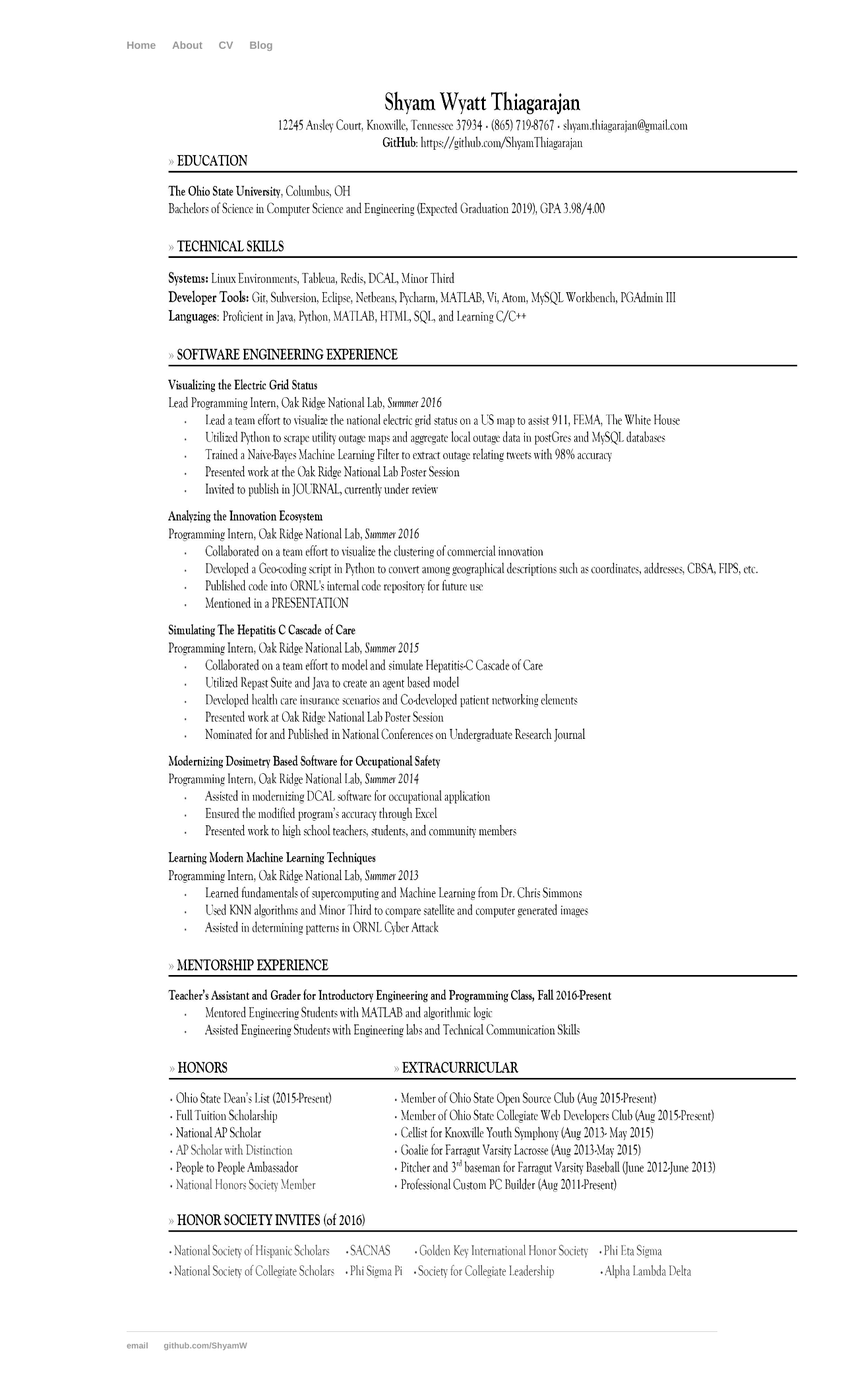
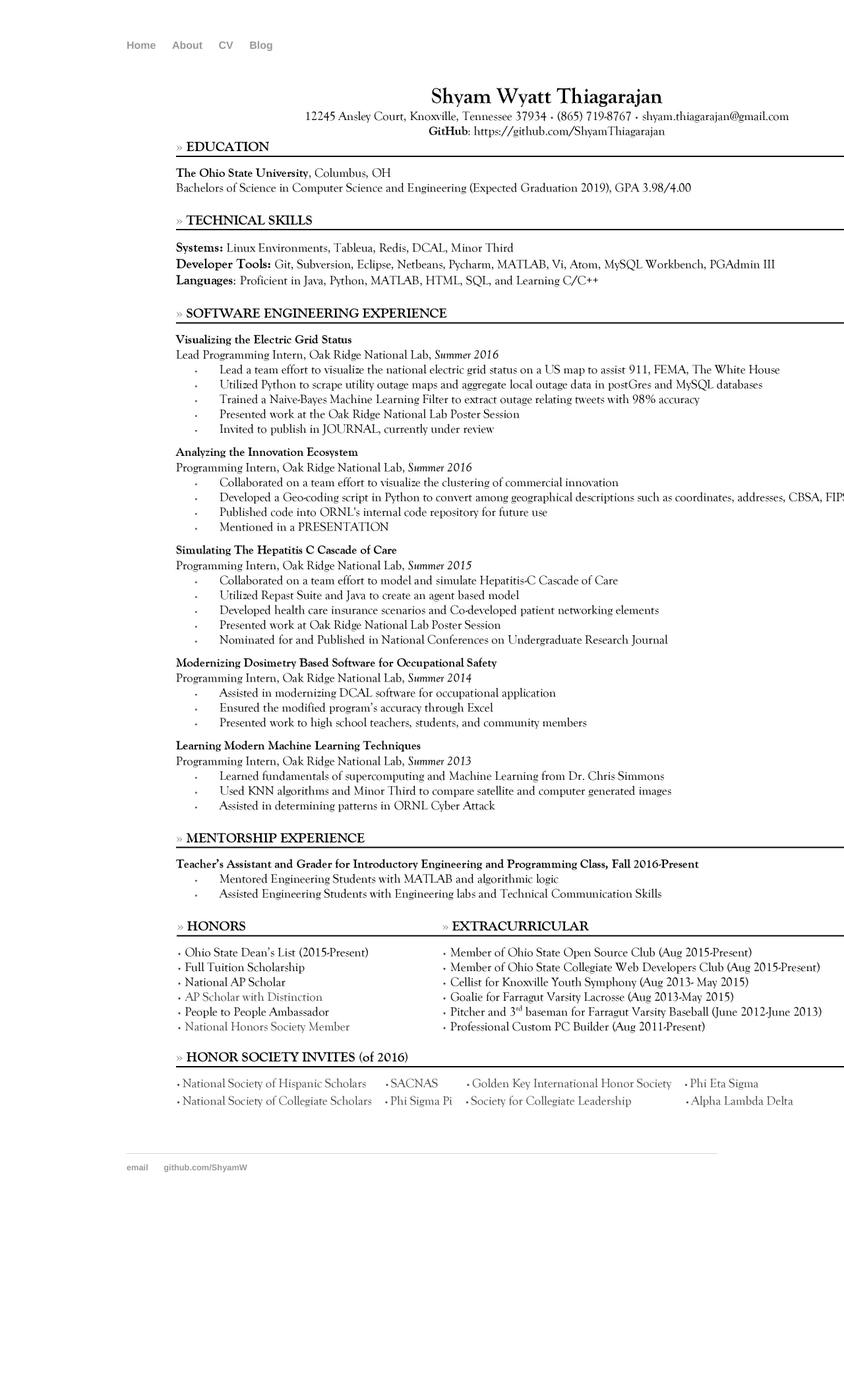
Before and after one commit to ShyamW/ShyamW.github.io, a Jekyll site: the page built from cv/index.html, in a window 1280 px wide. Shown: the whole page at 66% size. Built offline with Jekyll 4.4.1, drawn with Linux system fonts in a browser that asks for light colours; after the commit the page ends 1837 px from its top, so only the background shows below that.

Commit message:
Update index.html

```diff
--- a/cv/index.html
+++ b/cv/index.html
@@ -3,5 +3,5 @@ layout: default
 title: CV
 ---
 <div class="blurb">
-	<img src="../pdfs/Capture.jpg" style="width:1080px;height:1920px;">
+	<img src="../pdfs/Capture.jpg" style="width:1275px;height:1650px;">
 </div><!-- /.blurb -->
```
